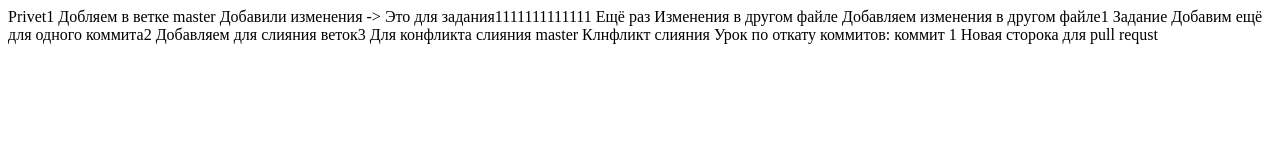
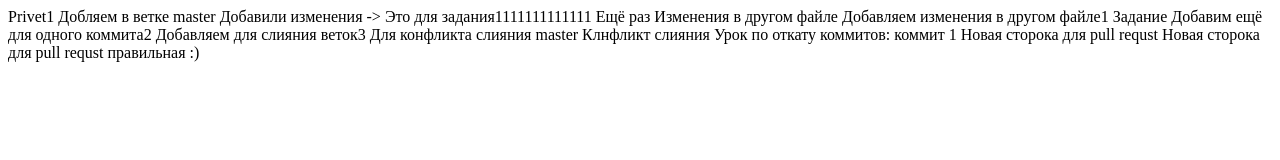
Before and after one commit to vnuchkovpavel/street-git, a plain HTML site: page index.html in a window 1280 px wide. Drawn offline with Linux system fonts and the light colour scheme.

Commit message:
New string 2 (#5)
* New string 2

* Addad smile

```diff
--- a/index.html
+++ b/index.html
@@ -8,3 +8,4 @@ Privet1 Добляем в ветке master
 Клнфликт слияния <new-branch>
 Урок по откату коммитов: коммит 1
 Новая сторока для pull requst
+Новая сторока для pull requst правильная :)
```
